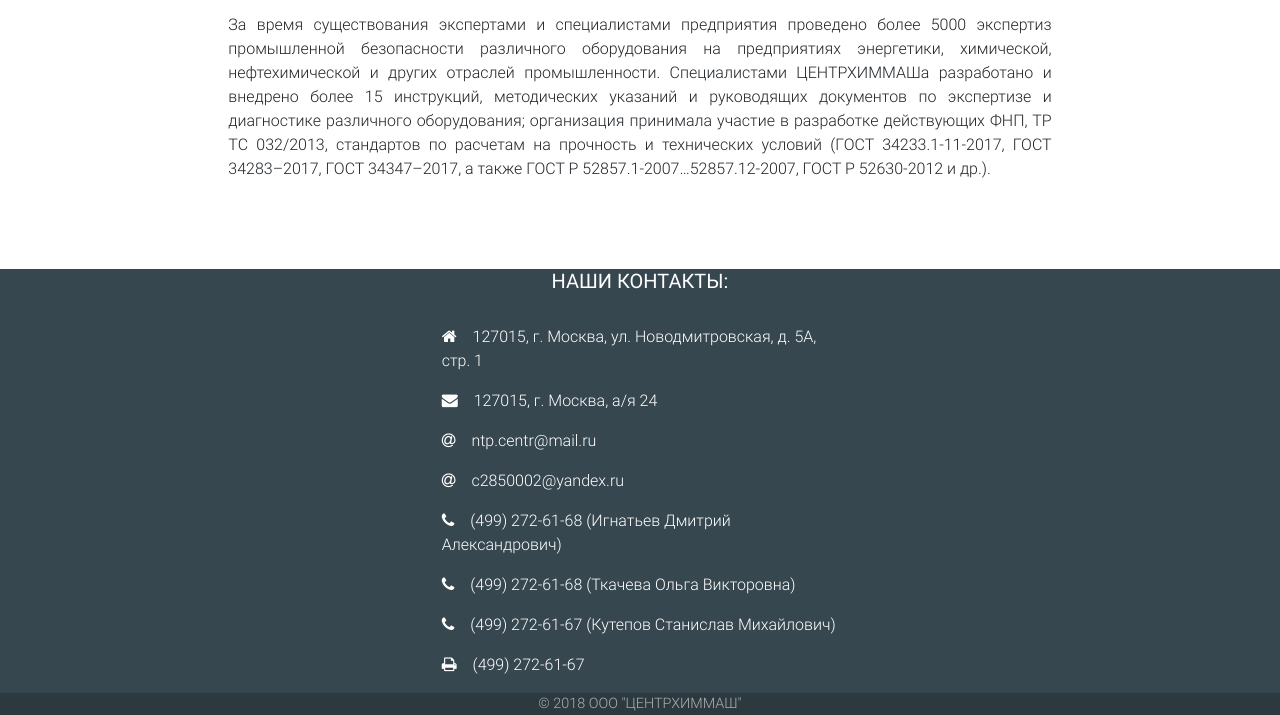
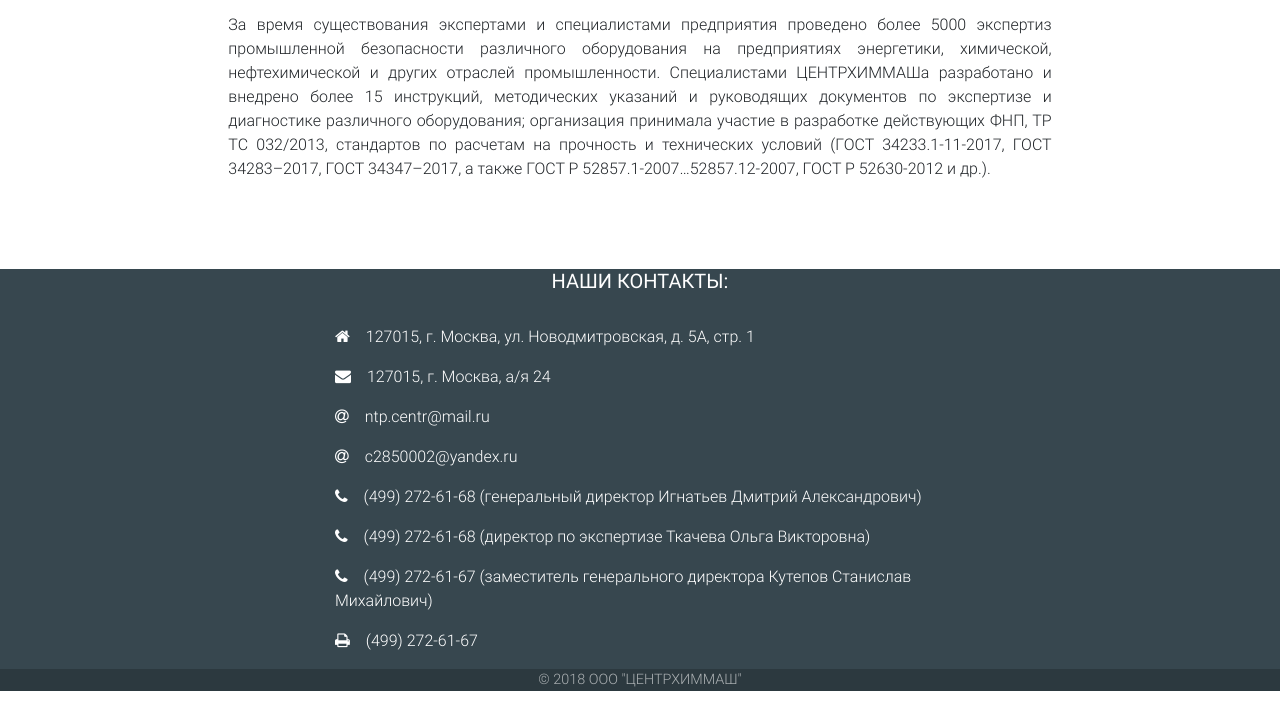
Before and after one commit to AlexKotik/HIMMASHSite, a plain HTML site: page index.html in a window 1280 px wide. Shown: the part 1175-1890 px from the top of the page. After the commit the page ends 1866 px from the top, so only its background shows below. Drawn offline with Linux system fonts and the light colour scheme.

Commit message:
Fixed legend names

```diff
--- a/index.html
+++ b/index.html
@@ -86,15 +86,15 @@
     <footer class="page-footer blue-grey darken-3 center-on-small-only">
       <div class="container-fluid">
         <div class="row justify-content-center">
-          <div class="col-12 col-lg-4">
+          <div class="col-12 col-lg-6">
             <h5 class="title text-center"><strong>НАШИ КОНТАКТЫ:</strong></h5><br/>
             <p><i class="fa fa-home mr-3"></i>127015, г. Москва, ул. Новодмитровская, д. 5А, стр. 1</p>
             <p><i class="fa fa-envelope mr-3"></i>127015, г. Москва, а/я 24</p>
             <p><i class="fa fa-at mr-3"></i>ntp.centr@mail.ru</p>
             <p><i class="fa fa-at mr-3"></i>c2850002@yandex.ru</p>
-            <p><i class="fa fa-phone mr-3"></i>(499) 272-61-68 (Игнатьев Дмитрий Александрович)</p>
-            <p><i class="fa fa-phone mr-3"></i>(499) 272-61-68 (Ткачева Ольга Викторовна)</p>
-            <p><i class="fa fa-phone mr-3"></i>(499) 272-61-67 (Кутепов Станислав Михайлович)</p>
+            <p><i class="fa fa-phone mr-3"></i>(499) 272-61-68 (генеральный директор Игнатьев Дмитрий Александрович)</p>
+            <p><i class="fa fa-phone mr-3"></i>(499) 272-61-68 (директор по экспертизе Ткачева Ольга Викторовна)</p>
+            <p><i class="fa fa-phone mr-3"></i>(499) 272-61-67 (заместитель генерального директора Кутепов Станислав Михайлович)</p>
             <p><i class="fa fa-print mr-3"></i>(499) 272-61-67</p>
           </div>
         </div>
```
